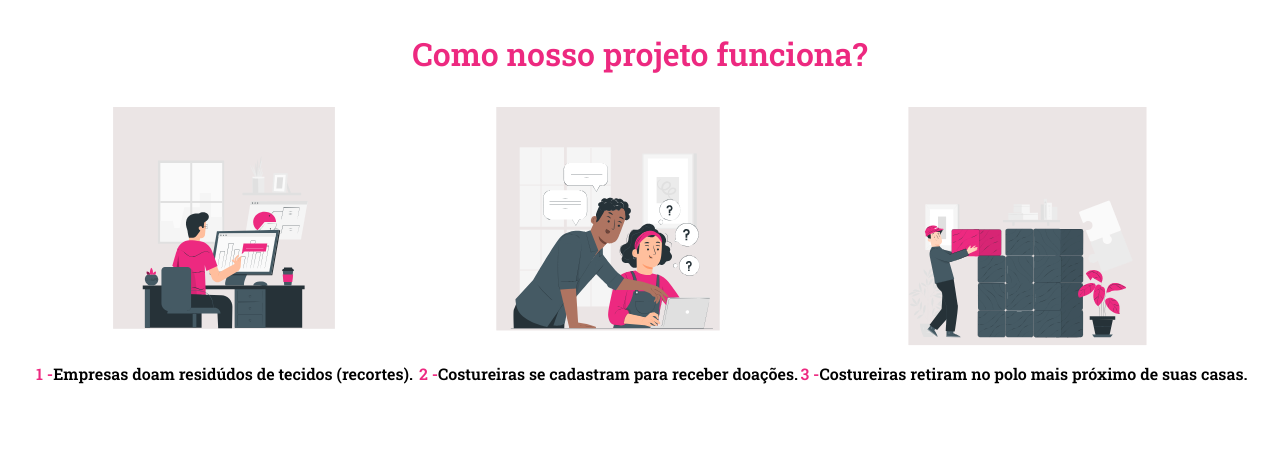
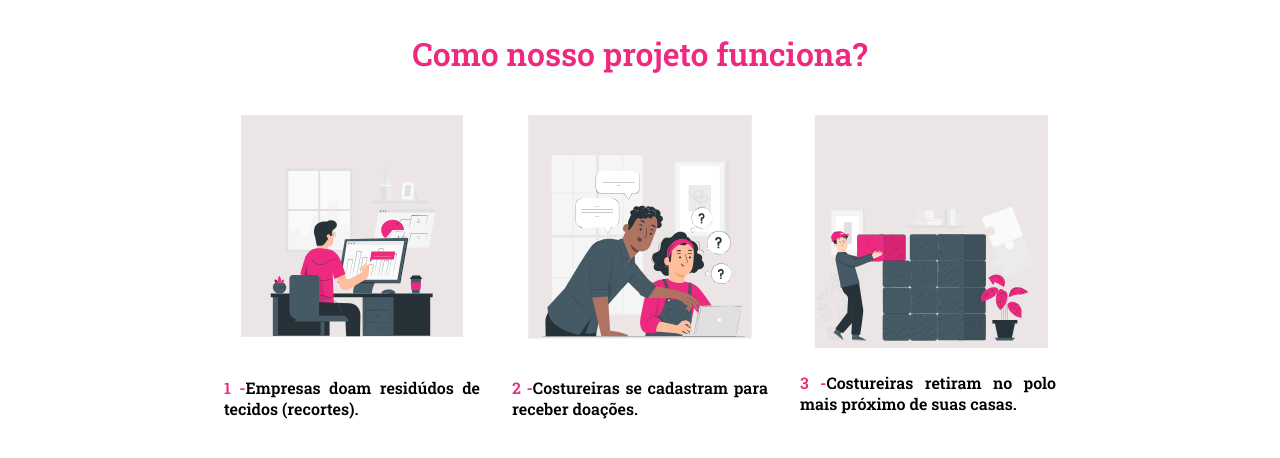
Before and after one commit to kasvrol/proviHack-NaoExistePlanetaB, a React (Create React App) app: page /howDo in a window 1280 px wide. Shown: the top 458 px of the page. Built offline with nearby package versions, Linux system fonts and the light colour scheme; the HTML template or start-up script is replaced by a standard one.

Commit message:
[FIX][INTRUCTIONS] correção do estilo

```diff
--- a/src/components/instructions/index.jsx
+++ b/src/components/instructions/index.jsx
@@ -14,27 +14,27 @@ function Card () {
                 <section className='card'>
                     <img src={instruction01} alt='{image01} ' className='image-card'/>
                     <p className='card-paragraph'>
-                        <small className='card-number'>
+                        <span className='card-number'>
                             1 -
-                        </small>
+                        </span>
                         Empresas doam residúdos de tecidos (recortes).
                     </p>
                 </section>
                 <section className='card'>
-                    <img src={instruction02} alt='{image01} ' className='image-card'/>
+                    <img src={instruction02} alt='{image02} ' className='image-card'/>
                     <p className='card-paragraph'>
-                        <small className='card-number'>
+                        <span className='card-number'>
                             2 -
-                        </small>
+                        </span>
                         Costureiras se cadastram para receber doações.
                     </p>
                 </section>
                 <section className='card'>
-                    <img src={instruction03} alt='{image01} ' className='image-card'/>
+                    <img src={instruction03} alt='{image03} ' className='image-card'/>
                     <p className='card-paragraph'>
-                        <small className='card-number'>
+                        <span className='card-number'>
                             3 -
-                        </small>
+                        </span>
                         Costureiras retiram no polo mais próximo de suas casas.
                     </p>
                 </section>
--- a/src/style/card.sass
+++ b/src/style/card.sass
@@ -8,13 +8,24 @@
     font-weight: bold
 
 .intructions-cards
-    @include directionOne (row)
+    display: flex
+    flex-direction: row
+    justify-content: space-evenly
+    align-items: start
 
 .card
-    @include directionOne (column)
+    display: flex
+    flex-direction: column
+    justify-content: flex-start
+    align-items: center
+    width: 16rem
+    margin: 0 .5rem
+    padding: .5rem .5rem
+    height: 17rem
 
 .image-card
     @include image-size
+    padding-bottom: .5vw
 
 .card-paragraph
     @include text ($black, 1rem)
--- a/src/style/variables.sass
+++ b/src/style/variables.sass
@@ -8,7 +8,7 @@ $footer-color: #fff
 
 // images sizes
 
-$image-length: 30vh
-$image-width: 30vw
+$image-length: 15rem
+$image-width: 15rem
 $photo-large: 30vw
 $photo-width: 30vw
```
Also changed, not shown: 1 other file (tests, documents, lock files or other folders).
